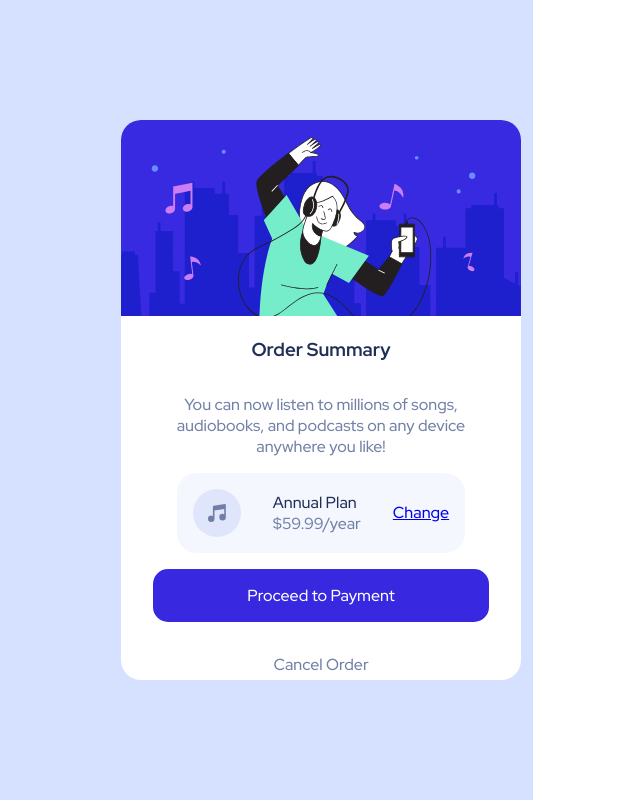
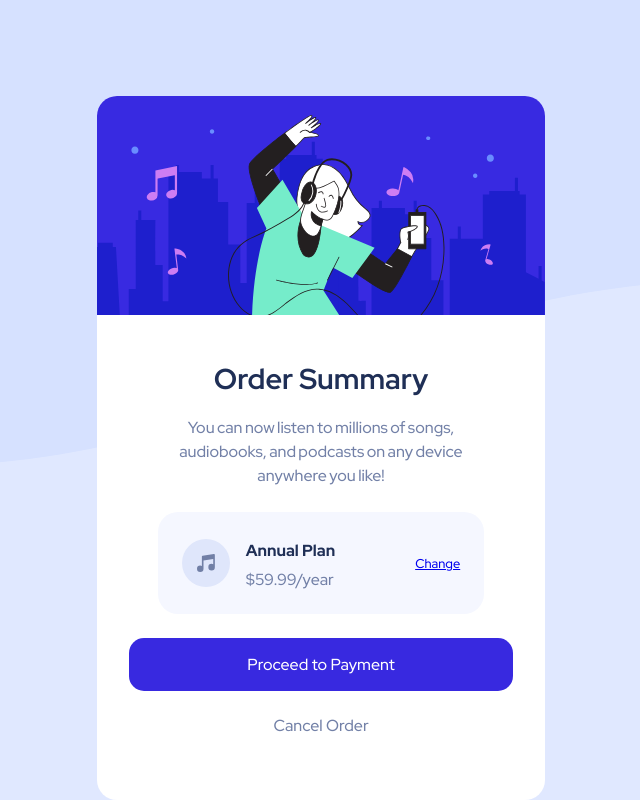
Before and after one commit to undeadskeleton/order-summary-component-, a plain HTML site: page index.html in a window 1536 px wide. Shown: the whole page, without its empty margins (447-1087 px from the left). Drawn offline with Linux system fonts and the light colour scheme.

Commit message:
desktop view complete

```diff
--- a/index.html
+++ b/index.html
@@ -1,62 +1,66 @@
 <!DOCTYPE html>
 <html lang="en">
+  <head>
+    <meta charset="UTF-8" />
+    <meta name="viewport" content="width=device-width, initial-scale=1.0" />
+    <!-- displays site properly based on user's device -->
 
-<head>
-   <meta charset="UTF-8">
-   <meta name="viewport" content="width=device-width, initial-scale=1.0"> <!-- displays site properly based on user's device -->
-
-   <link rel="icon" type="image/png" sizes="32x32" href="./images/favicon-32x32.png">
+    <link
+      rel="icon"
+      type="image/png"
+      sizes="32x32"
+      href="./images/favicon-32x32.png"
+    />
     <!-- FONT-FILE -->
-   <link rel="preconnect" href="https://fonts.googleapis.com">
-   <link rel="preconnect" href="https://fonts.gstatic.com" crossorigin>
-   <link href="https://fonts.googleapis.com/css2?family=Red+Hat+Display:ital,wght@0,300..900;1,300..900&display=swap" rel="stylesheet">
+    <link rel="preconnect" href="https://fonts.googleapis.com" />
+    <link rel="preconnect" href="https://fonts.gstatic.com" crossorigin />
+    <link
+      href="https://fonts.googleapis.com/css2?family=Red+Hat+Display:ital,wght@0,300..900;1,300..900&display=swap"
+      rel="stylesheet"
+    />
 
     <title>Order summary card</title>
     <!-- CSS-FILE -->
-   <link rel="stylesheet" href="styles/global.css">
-   <link rel="stylesheet" href="styles/components/text-wrapper.css">
-   <link rel="stylesheet" href="styles/components/main.css">
-   <link rel="stylesheet" href="styles/components/hero.css">
-   <link rel="stylesheet" href="styles/components/pricing.css">
-   <link rel="stylesheet" href="styles/components/btn.css">
-   <link rel="stylesheet" href="styles/styles.css">
-   <link rel="stylesheet" href="styles/utility.css">
-
-
+    <link rel="stylesheet" href="styles/global.css" />
+    <link rel="stylesheet" href="styles/components/text-wrapper.css" />
+    <link rel="stylesheet" href="styles/components/main.css" />
+    <link rel="stylesheet" href="styles/components/hero.css" />
+    <link rel="stylesheet" href="styles/components/pricing.css" />
+    <link rel="stylesheet" href="styles/components/btn.css" />
+    <link rel="stylesheet" href="styles/styles.css" />
+    <link rel="stylesheet" href="styles/utility.css" />
   </head>
 
   <body>
     <main class="main">
-      <img class="hero__image-img" src="image/illustration-hero.svg" alt="hero image">
+      <img
+        class="hero__image-img"
+        src="image/illustration-hero.svg"
+        alt="hero image"
+      />
       <section class="text-wrapper">
-
         <section class="hero">
-            <h1 class="hero__title section"> Order Summary
-            </h1>
-            <p class="hero-desc section">You can now listen to millions of songs, audiobooks, and podcasts on any device anywhere you like!
+          <h1 class="hero__title">Order Summary</h1>
+          <p class="hero-desc">
+            You can now listen to millions of songs, audiobooks, and podcasts on
+            any device anywhere you like!
           </p>
         </section>
         <section class="pricing">
-            <img src="image/icon-music.svg" class="pricing__music-icon" alt="">
+          <img src="image/icon-music.svg" class="pricing__music-icon" alt="" />
 
           <span class="pricing_price">
             <span class="pricing__price-plan">Annual Plan</span>
             <span class="pricing__price-amount">$59.99/year</span>
           </span>
 
-            <a href="#" class="pricing__change"> Change
-            </a>
+          <a href="#" class="pricing__change"> Change </a>
         </section>
         <section class="btn">
-            <div class="btn__proceed section">
-               Proceed to Payment
-            </div>
-            <div class="btn__cancel section">
-               Cancel Order
-            </div>
+          <div class="btn__proceed">Proceed to Payment</div>
+          <div class="btn__cancel">Cancel Order</div>
         </section>
       </section>
-
     </main>
 
     <!--   <div class="attribution">
@@ -64,5 +68,4 @@
   Coded by <a href="#">Your Name Here</a>.
 </div> -->
   </body>
-
 </html>
--- a/styles/components/btn.css
+++ b/styles/components/btn.css
@@ -1,28 +1,37 @@
-.btn{
-   display:flex;
-   flex-direction: column;
-   align-items:center;
-  width:100%;
-  padding:0 1rem;
+.btn {
+  display: flex;
+  flex-direction: column;
+  align-items: center;
+  width: 100%;
+  padding: 0 1rem;
+  margin-top: 1.5rem;
+  margin-bottom: 1rem;
 }
 
-.btn__proceed{
-      width:100%;
-      background-color: var(--primary-bright-blue);
-      color: white;
-      padding:1rem 2rem;
-      text-align: center;
-      border-radius:15px;
+@media (min-width: 1440px) {
+  .btn {
+    /* padding: 0; */
+    margin: 1.5rem 3rem;
+  }
+}
+.btn__proceed {
+  width: 100%;
+  background-color: var(--primary-bright-blue);
+  color: white;
+  padding: 1rem 2rem;
+  text-align: center;
+  border-radius: 15px;
 }
 
-.btn__proceed:hover{
-   background-color: hsla(245, 75%, 52%, 0.3)
+.btn__proceed:hover {
+  background-color: hsla(245, 75%, 52%, 0.3);
 }
 
-.btn__cancel{
-   color:var(--neutral-desaturated-blue);
+.btn__cancel {
+  margin-top: 1.5rem;
+  color: var(--neutral-desaturated-blue);
 }
 
-.btn__cancel:hover{
-     color: var(--neutral-dark-blue);
+.btn__cancel:hover {
+  color: var(--neutral-dark-blue);
 }
--- a/styles/components/hero.css
+++ b/styles/components/hero.css
@@ -1,16 +1,36 @@
-.hero{
-   text-align: center;
-   display:flex;
-   flex-direction: column;
-   justify-content:center;
-   align-items: center;
+.hero {
+  text-align: center;
+  display: flex;
+  flex-direction: column;
+  justify-content: center;
+  align-items: center;
 }
-.hero__image-img{
-   width:100%;
-   border-radius:20px 20px 0 0;
+.hero__image-img {
+  width: 100%;
+  border-radius: 20px 20px 0 0;
 }
 
+.hero__title {
+  margin-top: 1.5rem;
+  font-size: 1.4rem;
+}
 
-.hero-desc{
-   max-width:30ch;
+@media (min-width: 1440px) {
+  .hero__title {
+    font-size: 1.8rem;
+    margin-top: 2.5rem;
+  }
 }
+
+.hero-desc {
+  max-width: 25ch;
+  line-height: 1.5;
+  margin-top: 1.1rem;
+  word-spacing: -1px;
+}
+
+@media (min-width: 1440px) {
+  .hero-desc {
+    max-width: 30ch;
+  }
+}
--- a/styles/components/main.css
+++ b/styles/components/main.css
@@ -1,13 +1,20 @@
-.main{
-   background-color: white;
-   margin:0 1rem;
-   border-radius:20px;
+.main {
+  background-color: white;
+  margin: 5rem 0;
+  border-radius: 20px;
 }
 
+@media (min-width: 600px) {
+  .main {
+    width: 25rem;
+    height: 44rem;
+  }
+}
 
-@media (min-width:600px){
-   main{
-      width:25rem;
-      height:35rem;
-   }
+@media (min-width: 1440px) {
+  .main {
+    width: 28rem;
+    margin: 6rem 0 0;
+    /* padding-bottom: 2rem; */
+  }
 }
--- a/styles/components/pricing.css
+++ b/styles/components/pricing.css
@@ -1,26 +1,70 @@
-.pricing{
-   display:flex;
-   align-items: center;
-   gap:2rem;
-   padding:1rem;
-   border-radius:20px;
+.pricing {
+  margin-top: 1.5rem;
+  display: flex;
+  align-items: center;
+  gap: 2rem;
+  padding: 1rem;
+  border-radius: 20px;
 }
 
-.pricing__music-icon{
-   flex:1;
+@media (min-width: 1440px) {
+  .pricing {
+    gap: 1rem;
+    padding: 1.5rem;
+    margin: 0;
+    margin-top: 1.5rem;
+  }
 }
 
-.pricing_price{
-   display: flex;
-   flex-direction: column;
-   flex:2;
+.pricing__music-icon {
+  /* flex: 1; */
 }
 
+.pricing_price {
+  display: flex;
+  gap: 0.5rem;
+  flex-direction: column;
+  justify-content: start;
+  margin-top: 0.3rem;
+  margin-left: -1rem;
+  /* flex: 2; */
+}
+@media (min-width: 1440px) {
+  .pricing_price {
+    gap: 0.5rem;
 
-.pricing__change{
-   flex:1;
+    margin-left: 0;
+  }
 }
 
-.pricing__change:hover{
-   text-decoration: none;
+.pricing__price-plan {
+  font-size: 0.9rem;
+  font-weight: 700;
 }
+
+.pricing__price-amount {
+  font-size: 0.7rem;
+}
+
+@media (min-width: 1440px) {
+  .pricing__price-plan {
+    font-size: 1rem;
+    font-weight: 800;
+    text-wrap: nowrap;
+    margin-right: 4rem;
+  }
+}
+.pricing__change {
+  /* flex: 1; */
+  font-size: 0.8rem;
+}
+
+@media (min-width: 1440px) {
+  .pricing__price-amount {
+    font-size: 1rem;
+  }
+}
+
+.pricing__change:hover {
+  text-decoration: none;
+}
--- a/styles/global.css
+++ b/styles/global.css
@@ -11,21 +11,27 @@
 }
 
 body {
-   background-image: url('../image/pattern-background-mobile.svg');
-   height:100vh;
-   padding:1rem;
+  background-image: url("../image/pattern-background-mobile.svg");
+  /* height: 100vh; */
+  padding: 0 1.3rem;
+  background-color: var(--primary-pale-blue);
   background-size: cover;
   background-repeat: no-repeat;
   display: flex;
   align-items: center;
 }
 
-
-@media (min-width:600px){
-   body{
-      background-image: url('../../image/../../image/pattern-background-desktop.svg');
-      background-size: 61.25rem 118.9375rem ;
-      align-items:center;
+@media (min-width: 600px) {
+  body {
+    background-image: url("../../image/../../image/pattern-background-desktop.svg");
+    background-size: 61.25rem 118.9375rem;
+    align-items: center;
     justify-content: center;
   }
 }
+
+@media (min-width: 1440px) {
+  body {
+    background-size: contain;
+  }
+}
--- a/styles/utility.css
+++ b/styles/utility.css
@@ -1,15 +1,12 @@
-@media (min-width:375px){
-
+@media (min-width: 375px) {
 }
 
-@media (min-width:600px){
-
+@media (min-width: 600px) {
 }
 
-@media (min-width:1440px){
-
+@media (min-width: 1440px) {
 }
 
-.section{
-   margin:1rem 0;
+.section {
+  margin-top: 1.5rem;
 }
```
Lines whose indentation alone changed are shown as unchanged.
